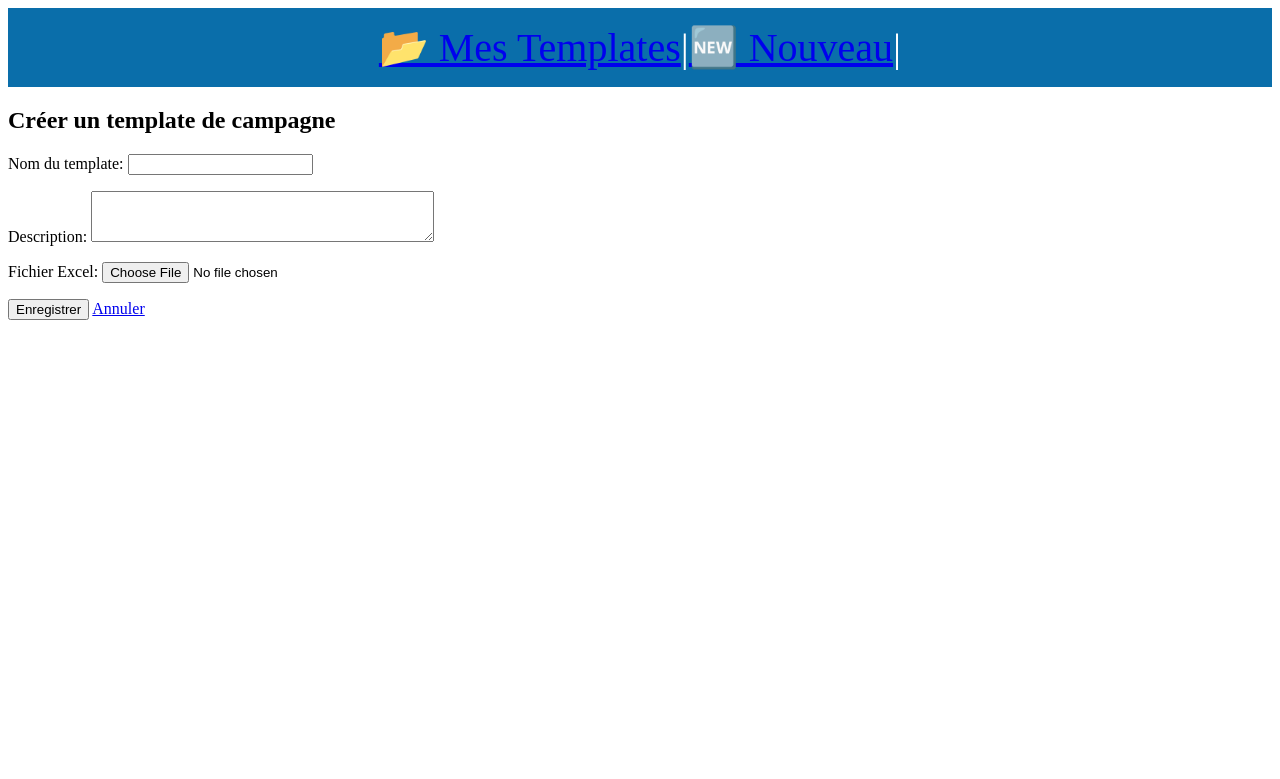
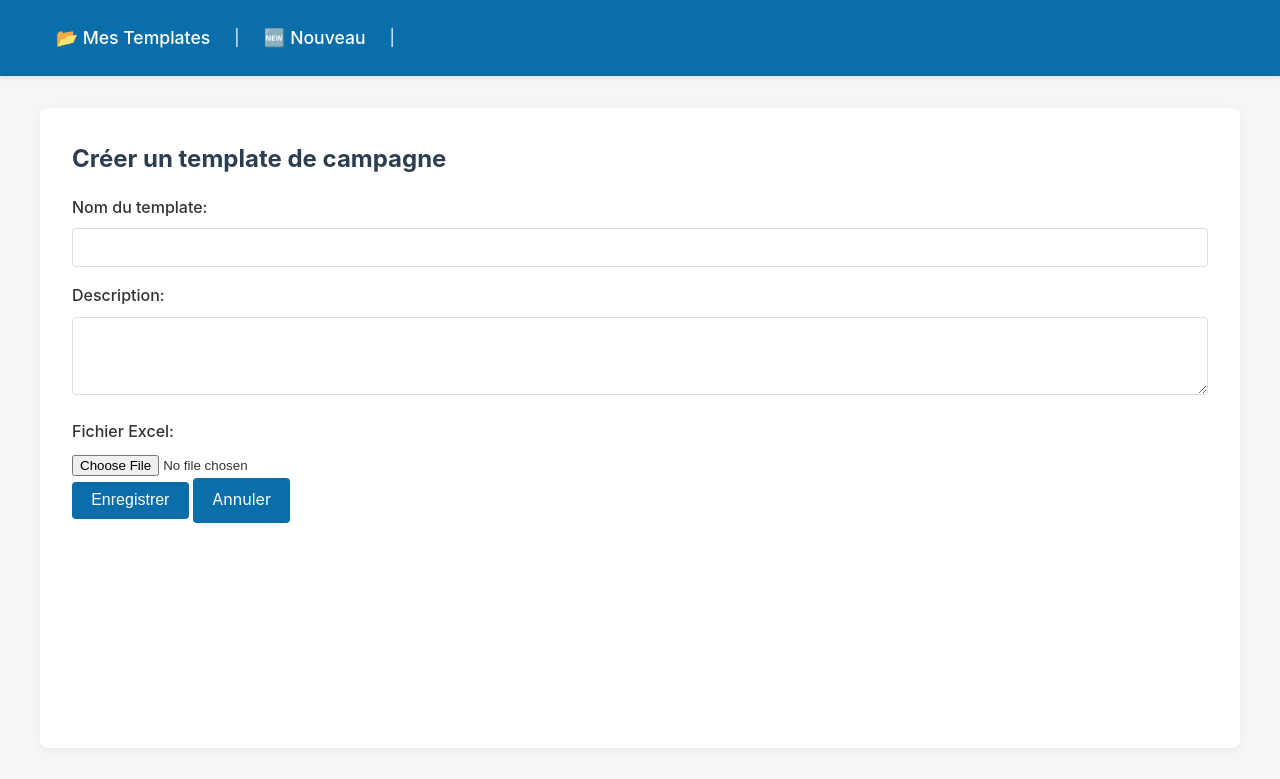
Before and after one commit to benji7803/Projet_Prog_Web_2025, a Django app: page /template/create/ in a window 1280 px wide. Shown: the top 779 px of the page. Run offline with Django 5.2, Linux system fonts and the light colour scheme.

Commit message:
Made css file to make the website beautiful

```diff
--- a/plasmideAssembly/settings.py
+++ b/plasmideAssembly/settings.py
@@ -117,6 +117,10 @@ USE_TZ = True
 
 STATIC_URL = 'static/'
 
+STATICFILES_DIRS = [
+    BASE_DIR / "static",
+]
+
 # Default primary key field type
 # https://docs.djangoproject.com/en/5.2/ref/settings/#default-auto-field
 
--- a/static/css/style.css
+++ b/static/css/style.css
@@ -1,9 +1,102 @@
+/* Reset and Base Styles */
+* {
+    box-sizing: border-box;
+    margin: 0;
+    padding: 0;
+}
+
+body {
+    font-family: -apple-system, BlinkMacSystemFont, "Segoe UI", Roboto, Helvetica, Arial, sans-serif;
+    line-height: 1.6;
+    background-color: #f4f7f6;
+    color: #333;
+}
+
+/* Navigation */
 nav {
-    padding: 1rem;
+    background-color: #0a6eaa;
+    padding: 1rem 2rem;
+    display: flex;
+    align-items: center;
+    box-shadow: 0 2px 4px rgba(0,0,0,0.1);
+    color: white;
+}
+
+nav a {
+    color: white;
+    text-decoration: none;
+    font-weight: 500;
+    font-size: 1.1rem;
+    margin: 0 0.5rem;
+    padding: 0.5rem 1rem;
+    border-radius: 4px;
+    transition: background-color 0.3s;
+}
+
+nav a:hover {
+    background-color: rgba(255, 255, 255, 0.1);
+}
+
+/* Main Content */
+main {
+    max-width: 1200px;
+    margin: 2rem auto;
+    padding: 2rem;
+    background: white;
+    border-radius: 8px;
+    box-shadow: 0 2px 10px rgba(0,0,0,0.05);
+    min-height: 80vh;
+}
+
+/* Headings */
+h1, h2, h3 {
+    color: #2c3e50;
+    margin-bottom: 1rem;
+}
+
+/* Links in content */
+main a {
+    color: #0a6eaa;
+    text-decoration: none;
+}
+
+main a:hover {
+    text-decoration: underline;
+}
+
+/* Buttons (Generic) */
+button, .btn {
+    display: inline-block;
     background-color: #0a6eaa;
     color: white;
-    font-size: 2.5rem;
-    display: flex;
-    justify-content: center;
-    position: relative;
+    padding: 0.6rem 1.2rem;
+    border: none;
+    border-radius: 4px;
+    cursor: pointer;
+    font-size: 1rem;
+    transition: background-color 0.3s;
 }
+
+button:hover, .btn:hover {
+    background-color: #085a8c;
+}
+
+/* Forms (Generic) */
+input[type="text"],
+input[type="email"],
+input[type="password"],
+textarea,
+select {
+    width: 100%;
+    padding: 0.6rem;
+    margin-bottom: 1rem;
+    border: 1px solid #ddd;
+    border-radius: 4px;
+    font-size: 1rem;
+}
+
+label {
+    display: block;
+    margin-bottom: 0.5rem;
+    font-weight: 500;
+}
```
Also changed, not shown: README.md.
